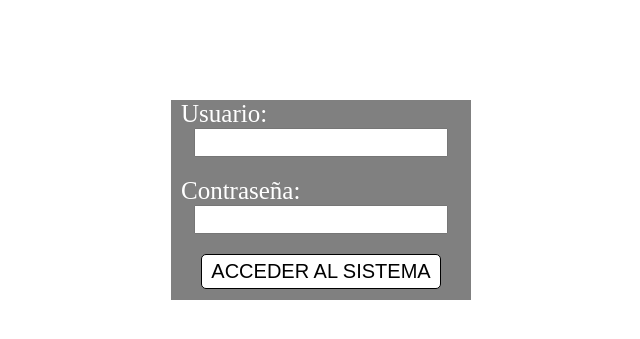
After one commit to HernanFranco96/Web_Design_Course, a PHP site: page /for.php in a window 1280 px wide. The commit adds this page. Shown: the top 339 px of the page, without its empty margins (319-959 px from the left). Run offline with PHP 8.4, Linux system fonts and the light colour scheme.

Commit message:
For y Formularios

```diff
--- /dev/null
+++ b/4 - PHP y MySQL/Clase 1/for.php
@@ -0,0 +1,125 @@
+<!DOCTYPE html>
+<html lang="en">
+<head>
+    <meta charset="UTF-8">
+    <meta name="viewport" content="width=device-width, initial-scale=1.0">
+    <meta http-equiv="X-UA-Compatible" content="ie=edge">
+    <title>FOR</title>
+    <style>
+        @import url('https://fonts.googleapis.com/css?family=Alata&display=swap');
+        .estilo{
+            background-color:black;
+            color:white;
+            width: 50px;
+            margin-right: 20px;
+            margin-bottom: 20px;
+            margin-top: 50px;
+            text-align:center;
+            padding: 20px;
+            font-size: 20px;
+            border: 3px solid grey;
+            border-radius: 5px;
+            display: inline-block;
+        }
+        .estilo2{
+            background-color:blue;
+            color:yellow;
+            width: 50px;
+            margin-right: 20px;
+            margin-bottom: 20px;
+            margin-top: 50px;
+            text-align:center;
+            padding: 20px;
+            font-size: 20px;
+            border: 3px solid grey;
+            border-radius: 5px;
+            display: inline-block;
+        }
+        .formulario{
+            height: 200px;
+            width: 300px;
+            margin:auto;
+            margin-top:100px;
+            background-color: grey;
+        }
+        .formulario > label{
+            width: 300px;
+            margin: auto;
+            margin-left: 10px;
+            display: block;
+            color: white;
+            font-size: 25px;
+            margin-top: 10px;
+        }
+        .formulario > input{
+            width: 80%;
+            margin: auto;
+            padding: 5px;
+            display: block;
+            margin-bottom: 20px;
+        }
+        .boton{
+            background-color: white;
+            color: black;
+            font-size: 20px;
+            border: 1px solid black;
+            border-radius: 5px;
+        }
+        .boton:hover{
+            background-color: #D1CBCA;
+        }
+        .respuesta{
+            font-family: 'Alata', sans-serif;
+            text-align: center;
+            width: auto;
+            margin: auto;
+            margin-top: 50px;
+            font-size: 30px;
+            color: #2C2220;
+        }
+    </style>
+</head>
+<body>
+
+    <form action="" method:"GET" enctype="multipart/form-data" class="formulario">
+        <label for="usuario">Usuario: </label>
+            <input type="text" name="usuario" id="">
+
+        <label for="contraseña">Contraseña: </label>
+            <input type="password" name="contraseña" id="">
+
+        <input class="boton" type="submit" value="ACCEDER AL SISTEMA" name="enviar">
+    </form>
+
+
+
+    <?php
+
+        if(isset($_GET['enviar'])){
+            $usuario = $_GET['usuario'];
+            $password = $_GET['contraseña'];
+
+            if($usuario == "admin" && $password == "1234"){
+                echo "<div class='respuesta'>Bienvenido querido usuario.</div><br>";
+            }else if($usuario == "admin" && $password != "1234"){
+                echo "<div class='respuesta'>La contraseña no es correcta.</div><br>";
+            }else if($usuario != "admin" && $password == "1234"){
+                echo "<div class='respuesta'>El nombre de usuario no es correcto.</div><br>";
+            }else if($usuario != "admin" && $password != "1234"){
+                echo "<div class='respuesta'>Ninguno de los datos son correctos.</div><br>";
+            }
+
+        }
+/*
+        for($i=1;$i<=10;$i++){
+            if($i%2==0){
+                echo "<div class='estilo'>".$i."</div>";
+            }
+            else{
+                echo "<div class='estilo2'>".$i."</div>";
+            }
+        }
+*/
+    ?>
+</body>
+</html>
--- a/4 - PHP y MySQL/Clase 1/while.php
+++ b/4 - PHP y MySQL/Clase 1/while.php
@@ -26,8 +26,8 @@
         }*/
 
         do{
-            echo "<div style='background-color:red;
-                color:white;
+            echo "<div style='background-color:blue;
+                color:yellow;
                 width: 25px;
                 margin: auto;
                 margin-bottom: 20px;
```
Also changed, not shown: 4 - PHP y MySQL/Clase 1/switch.php (+18 -7 lines).
